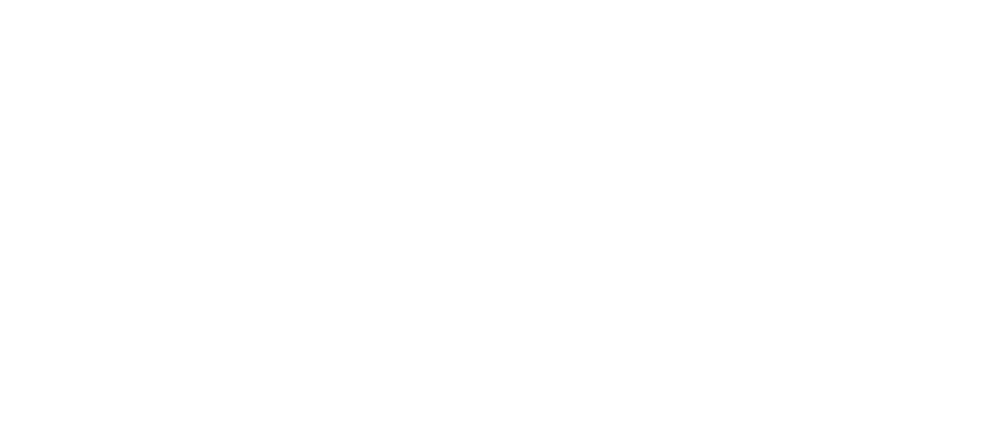
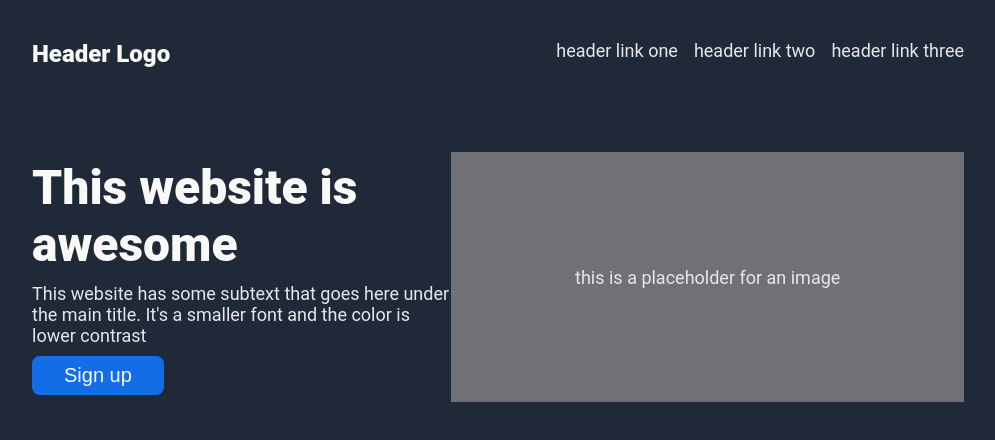
Before and after one commit to jrsolorzano/odin-landing-page, a plain HTML site: page index.html in a window 1280 px wide. Shown: the whole page, without its empty margins (142-1137 px from the left). Drawn offline with Linux system fonts and the light colour scheme.

Commit message:
Add header content and styling

```diff
--- a/index.html
+++ b/index.html
@@ -5,8 +5,27 @@
     <meta http-equiv="X-UA-Compatible" content="IE=edge">
     <meta name="viewport" content="width=device-width, initial-scale=1.0">
     <title>Landing Page</title>
+    <link rel="stylesheet" href="style.css">
 </head>
 <body>
+    <div class="header">
+        <div class="header-top">
+            <div class="logo">Header Logo</div>
+            <ul class="links">
+                <li><a href="#">header link one</a></li>
+                <li><a href="#">header link two</a></li>
+                <li><a href="#">header link three</a></li>
+            </ul>
+        </div>
+        <div class="header-content">
+            <div class="header-intro">
+                <div class="main-title">This website is awesome</div>
+                <div class="main-title-subtext">This website has some subtext that goes here under the main title. It's a smaller font and the color is lower contrast</div>
+                <button class="sign-up-button-1">Sign up</button>
+            </div>
+            <div class="main-image">this is a placeholder for an image</div>
+        </div>
+    </div>
 
 </body>
 </html>
--- /dev/null
+++ b/style.css
@@ -0,0 +1,90 @@
+body {
+    background-color: #1F2937;
+}
+
+.logo {
+    width: 200px;
+}
+
+.main-image {
+    width: 600px;
+}
+
+.main-title {
+    color: #F9FAF8;
+    font-size: 48px;
+    font-weight: 900;
+    font-family: Roboto, sans-serif;
+}
+
+a,
+.main-image,
+.main-title-subtext {
+    color: #E5E7EB;
+    font-size: 18px;
+    font-family: Roboto, sans-serif;
+}
+
+.main-image {
+    width: 550px;
+    height: 250px;
+    background-color: rgb(112, 112, 119);
+    display: flex;
+    justify-content: center;
+    align-items: center;
+}
+
+.logo {
+    color: #F9FAF8;
+    font-size: 24px;
+    font-weight: 900;
+    font-family: Roboto, sans-serif;
+}
+
+ul {
+    list-style: none;
+    margin: 0;
+    padding: 0;
+    display: flex;
+    gap: 16px;
+}
+
+a {
+    text-decoration: none;
+}
+
+.header {
+    display: flex;
+    flex-direction: column;
+}
+
+.header-content,
+.header-top {
+    display: flex;
+    justify-content: space-between;
+    padding: 16px;
+    margin: 16px 150px;
+}
+
+.header-top {
+    margin-bottom: 36px;
+}
+
+.header-intro {
+    width: 450px;
+    height: 250px;
+    display: flex;
+    flex-direction: column;
+    gap: 10px;
+    justify-content: center;
+    align-items: flex-start;
+}
+
+.sign-up-button-1 {
+    color: #F9FAF8;
+    font-size: 20px;
+    background-color: rgb(18, 109, 230);
+    padding: 8px 32px;
+    border: none;
+    border-radius: 8px;
+}
```
